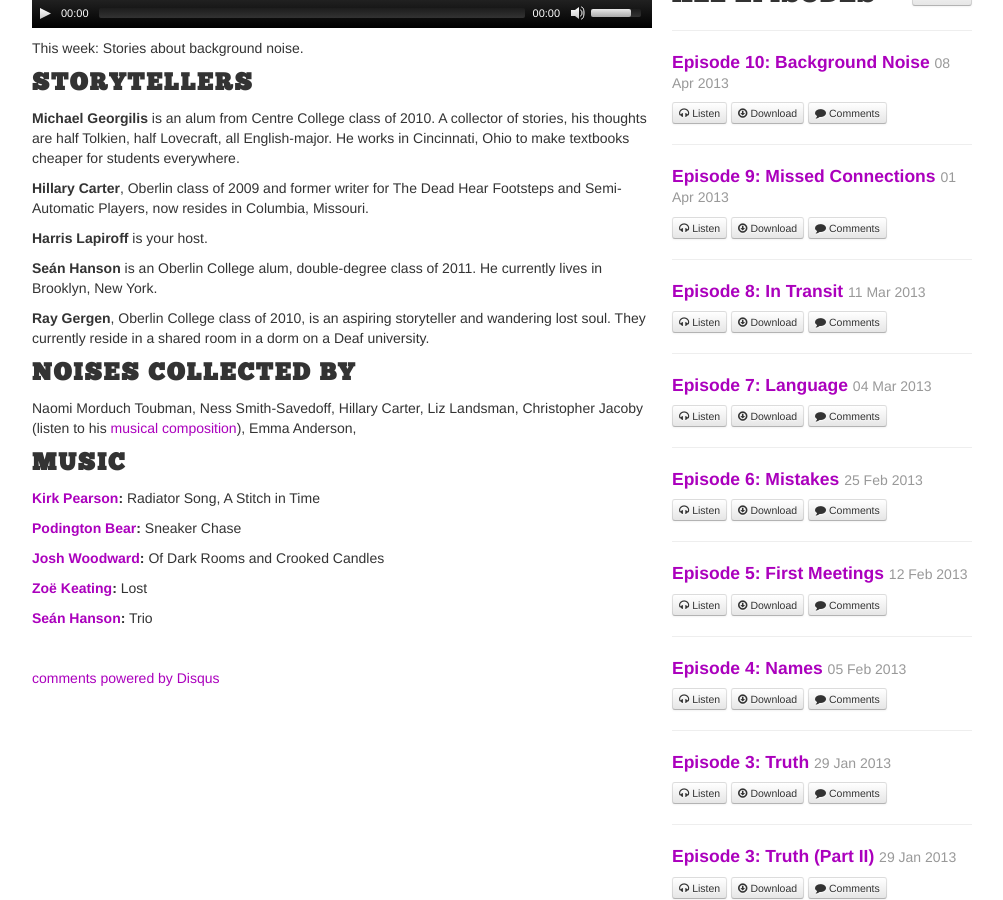
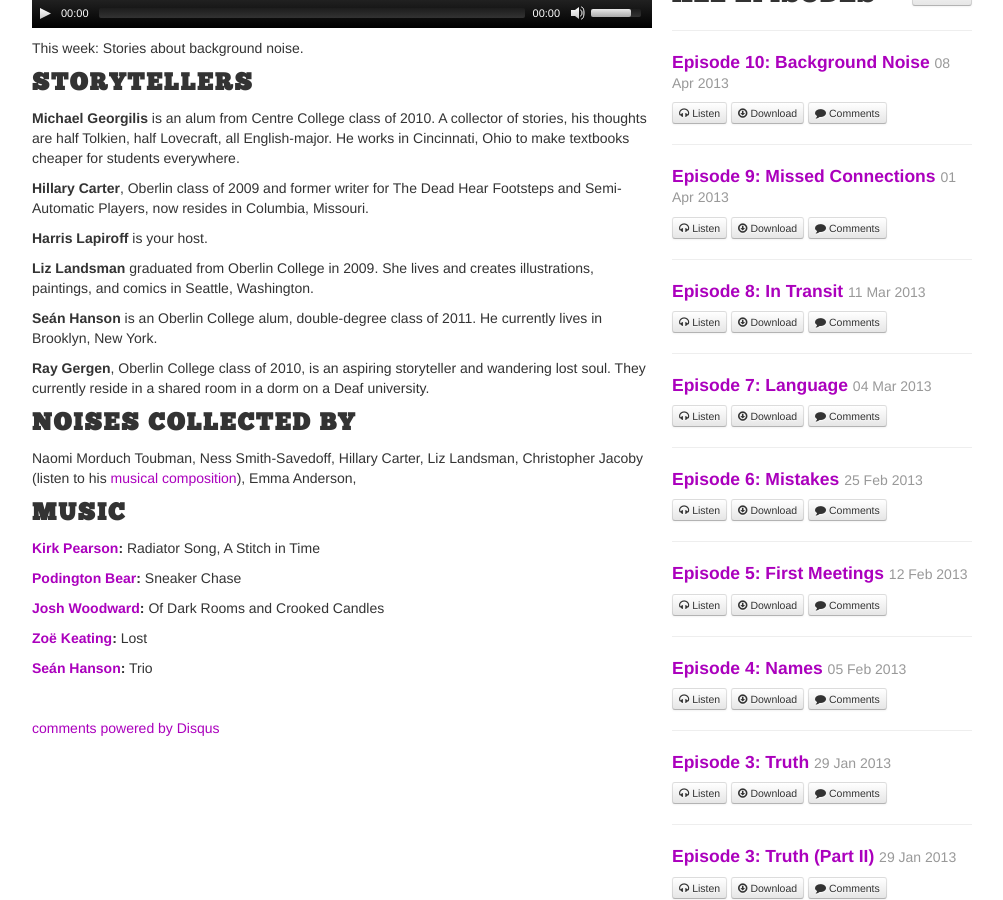
Before and after one commit to secondpage/secondpage, a Jekyll site: the page built from _posts/2013-04-08-background-noise.md, in a window 1280 px wide and 900 px high, scrolled down 512 px. Shown: the whole window, without its empty margins (138-1141 px from the left). Built offline with Jekyll 4.4.1, drawn with Linux system fonts in a browser that asks for light colours; comment, search, counter and statistics services are not loaded.

Commit message:
Added Liz's credit to the background noise interview.

```diff
--- a/_posts/2013-04-08-background-noise.md
+++ b/_posts/2013-04-08-background-noise.md
@@ -18,6 +18,8 @@ This week: Stories about background noise.
 **Hillary Carter**, Oberlin class of 2009 and former writer for The Dead Hear Footsteps and Semi-Automatic Players, now resides in Columbia, Missouri.
 
 **Harris Lapiroff** is your host.
+
+**Liz Landsman** graduated from Oberlin College in 2009. She lives and creates illustrations, paintings, and comics in Seattle, Washington.
 
 **Seán Hanson** is an Oberlin College alum, double-degree class of 2011. He currently lives in Brooklyn, New York.
 
```
